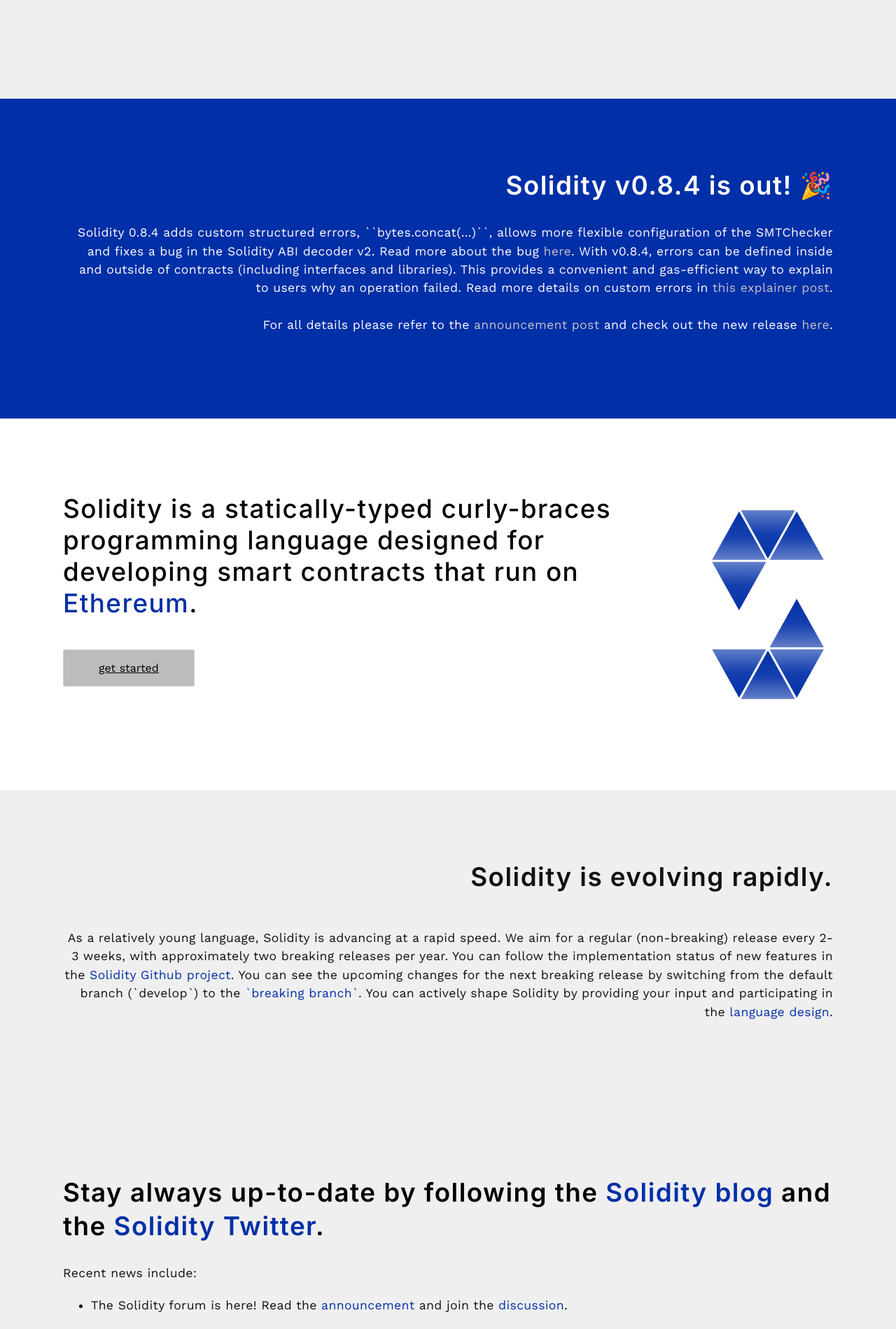
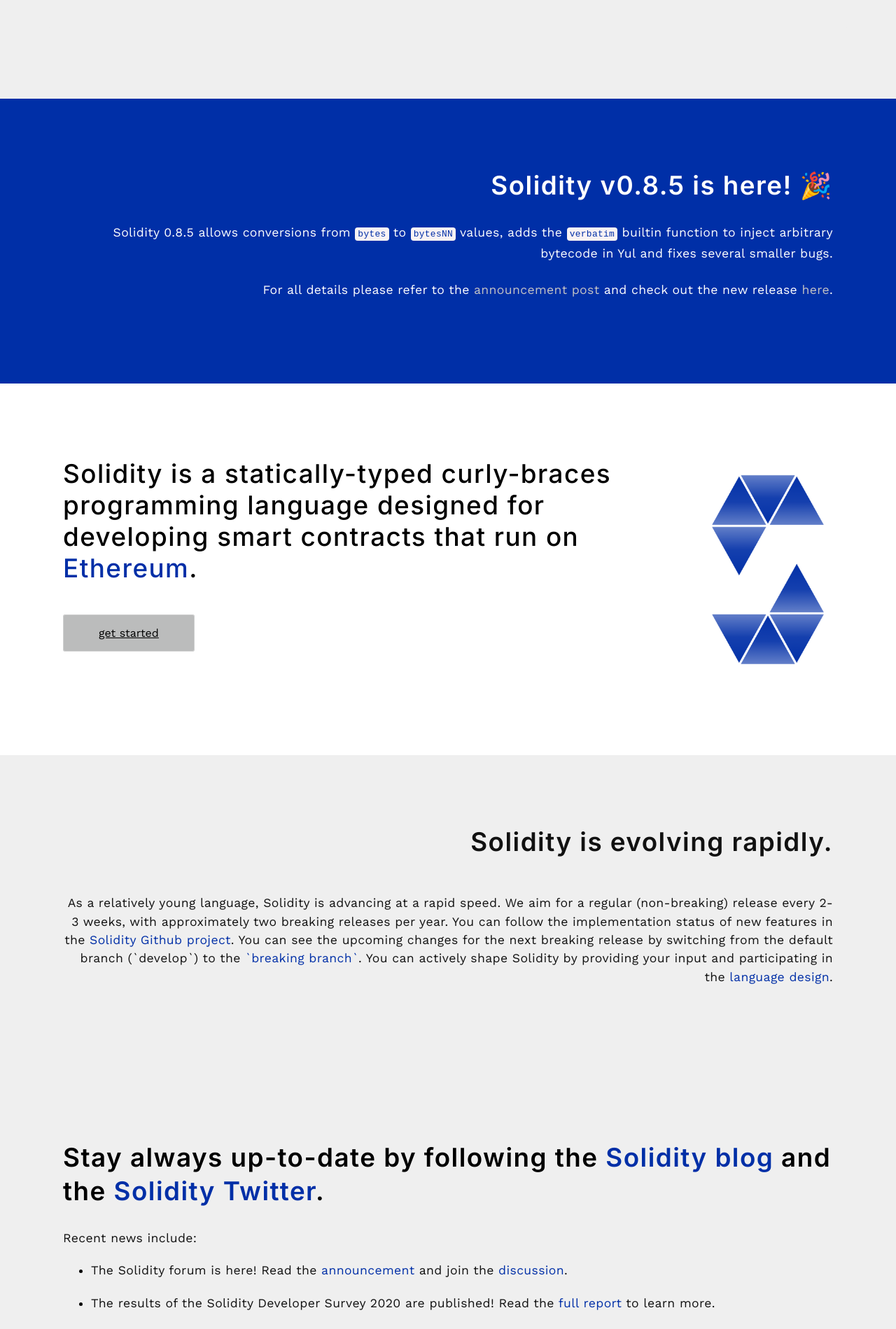
Before and after one commit to ethereum/solidity-portal, a Jekyll site: the page built from index.html, in a window 1280 px wide. Shown: the part 608-2507 px from the top of the page at 70% size. Built offline with Jekyll 4.4.1, drawn with Linux system fonts in a browser that asks for light colours; some web fonts are replaced; the list of posts is cut into pages by our own code.

Commit message:
update to 0.8.5 and add code CSS formatting

```diff
--- a/_sass/elements.scss
+++ b/_sass/elements.scss
@@ -66,3 +66,11 @@
 	letter-spacing: 0.02em;
 	line-height: 1.5em;
 }
+
+code {
+	padding: 2px 4px;
+	font-size: 90%;
+	color: #002fa7;
+	background-color: #f9f2f4;
+	border-radius: 4px;
+  }
--- a/index.html
+++ b/index.html
@@ -25,10 +25,10 @@
 <section class="highlight-section-blue">
 	<div class="container flex">
 		<div class="text editable">
-			<h2><strong>Solidity v0.8.4 is out! 🎉</strong></h2>
-			<p>Solidity 0.8.4 adds custom structured errors, ``bytes.concat(...)``, allows more flexible configuration of the SMTChecker and fixes a bug in the Solidity ABI decoder v2. Read more about the bug <a href="https://blog.soliditylang.org/2021/04/21/decoding-from-memory-bug/" >here</a>.
-				With v0.8.4, errors can be defined inside and outside of contracts (including interfaces and libraries). This provides a convenient and gas-efficient way to explain to users why an operation failed. Read more details on custom errors in <a href="https://blog.soliditylang.org/2021/04/21/custom-errors/" >this explainer post</a>.
-			<br><br>For all details please refer to the <a href="https://blog.soliditylang.org/2021/04/21/solidity-0.8.4-release-announcement/">announcement post</a> and check out the new release <a href="https://github.com/ethereum/solidity/releases/tag/v0.8.4">here</a>.</p>
+			<h2><strong>Solidity v0.8.5 is here! 🎉</strong></h2>
+			<p>Solidity 0.8.5 allows conversions from <code>bytes</code> to <code>bytesNN</code> values, adds the <code>verbatim</code> builtin function to inject arbitrary
+				bytecode in Yul and fixes several smaller bugs.
+			<br><br>For all details please refer to the <a href="https://blog.soliditylang.org/2021/06/10/solidity-0.8.5-release-announcement/">announcement post</a> and check out the new release <a href="https://github.com/ethereum/solidity/releases/tag/v0.8.5">here</a>.</p>
 		</div>
 	</div>
 </section>
```
